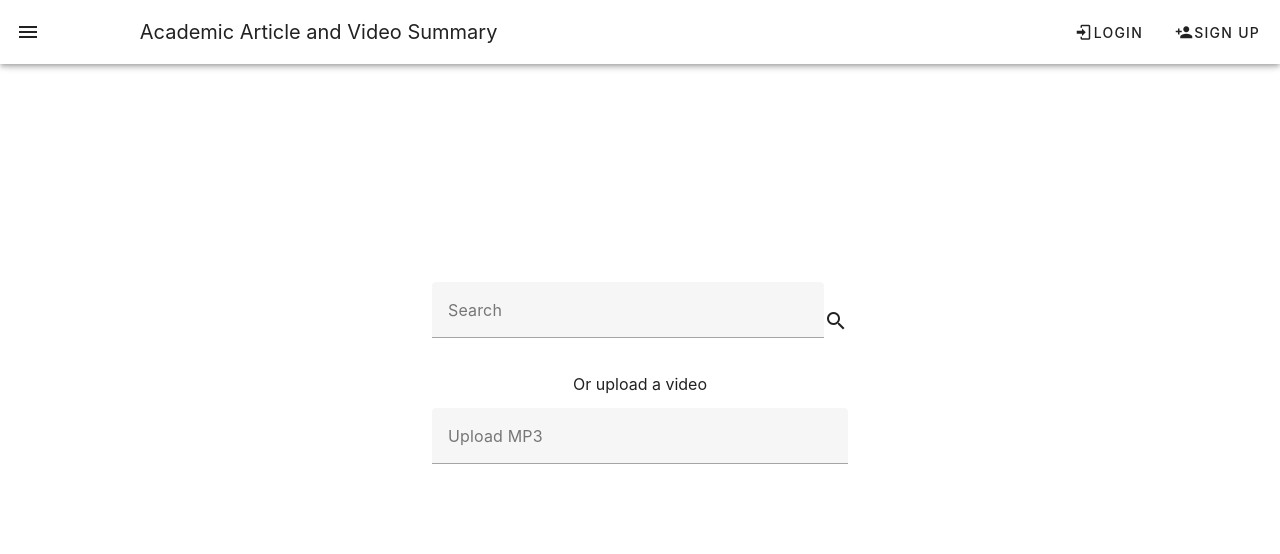
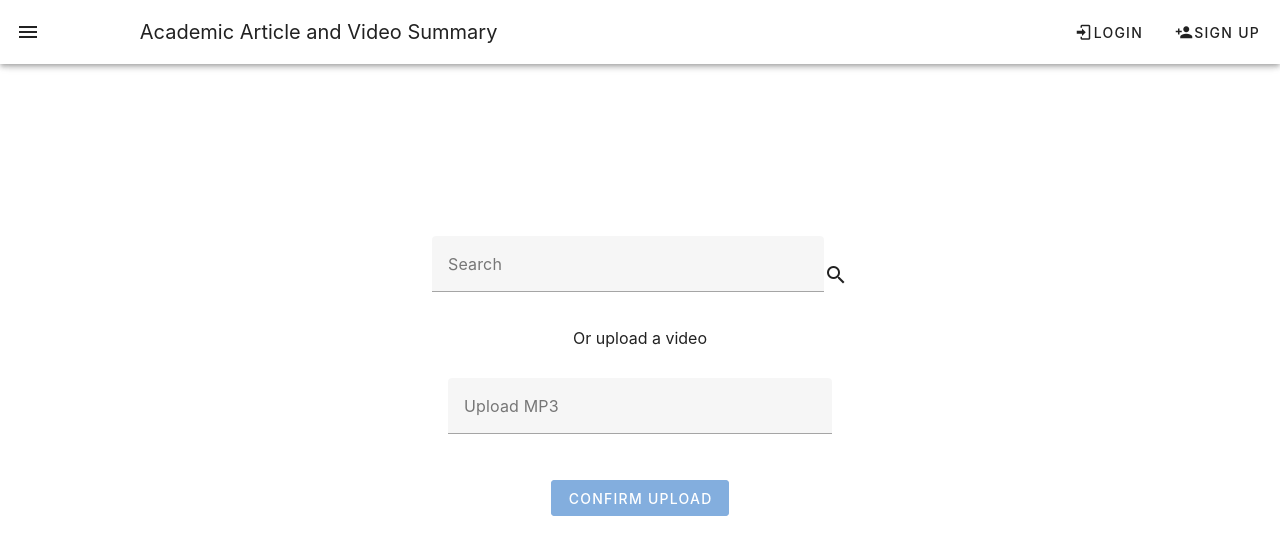
Before and after one commit to amoschoomy/databases-education-fe, a Vue app: page / in a window 1280 px wide. Shown: the top 554 px of the page. Built offline with nearby package versions, Linux system fonts and the light colour scheme.

Commit message:
add upload file

```diff
--- a/package.json
+++ b/package.json
@@ -9,6 +9,7 @@
     "preview": "vite preview"
   },
   "dependencies": {
+    "axios": "^1.4.0",
     "vue": "^3.2.47",
     "vuetify": "^3.2.1"
   },
--- a/src/components/UploadMP3/UploadMP3.vue
+++ b/src/components/UploadMP3/UploadMP3.vue
@@ -1,13 +1,49 @@
 <template>
-    <v-file-input prepend-icon="" label="Upload MP3" accept="audio/mp3" @change="onFileChange"></v-file-input>
+  <v-container>
+    <v-row>
+      <v-col>
+        <v-file-input
+          prepend-icon=""
+          label="Upload MP3"
+          accept="audio/mp3, audio/wav, audio/webm"
+          @change="onFileChange"
+        ></v-file-input>
+      </v-col>
+    </v-row>
+    <v-row>
+      <v-col>
+        <v-btn color="primary" @click="confirmUpload" :disabled="!selectedFile">Confirm Upload</v-btn>
+      </v-col>
+    </v-row>
+  </v-container>
 </template>
 
 <script lang="ts">
+import { uploadAudioFile } from './endpoint';
+
 export default {
   name: 'SearchBar',
+  data() {
+    return {
+      selectedFile: null,
+    };
+  },
   methods: {
-      onFileChange() {
-        alert('Search bar clicked!');
+    onFileChange(event) {
+      console.log('File input changed');
+      this.selectedFile = event.target.files[0];
+    },
+    async confirmUpload() {
+      if (!this.selectedFile) return;
+
+      const endpointURL = 'http://127.0.0.1:8000/summarise-audio/';
+
+      try {
+        const jsonResponse = await uploadAudioFile(this.selectedFile, endpointURL);
+        console.log(jsonResponse);
+      } catch (error) {
+        console.error('Error uploading file:', error);
+      }
     },
   },
 };
--- /dev/null
+++ b/src/components/UploadMP3/endpoint.ts
@@ -0,0 +1,14 @@
+import axios from 'axios';
+
+export async function uploadAudioFile(file: File, endpointURL: string) {
+  const formData = new FormData();
+  formData.append('file', file);
+
+  try {
+    const response = await axios.post(endpointURL, formData);
+    return response.data;
+  } catch (error) {
+    console.error('Error uploading file:', error);
+    throw error;
+  }
+}
```
Also changed, not shown: 1 other file (tests, documents, lock files or other folders). Lines whose indentation alone changed are shown as unchanged.
